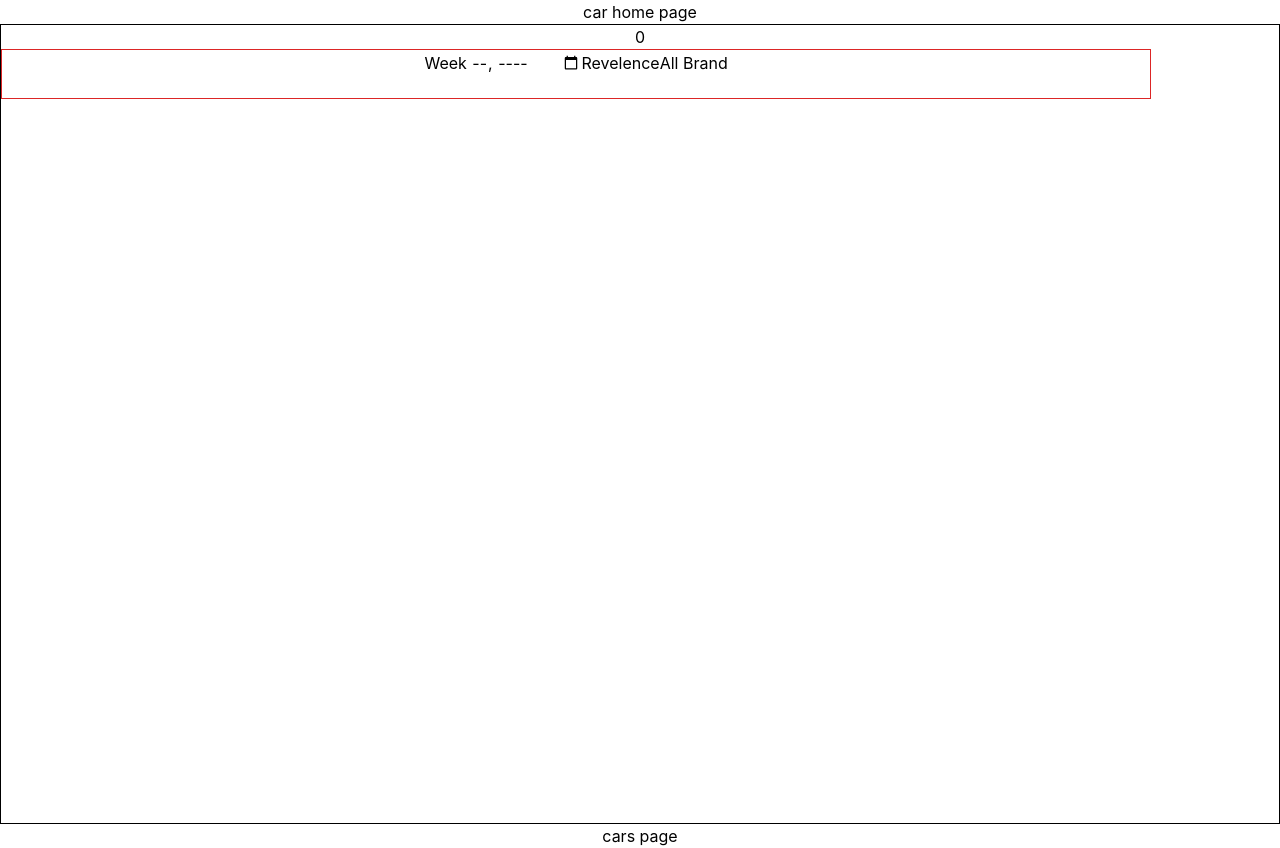
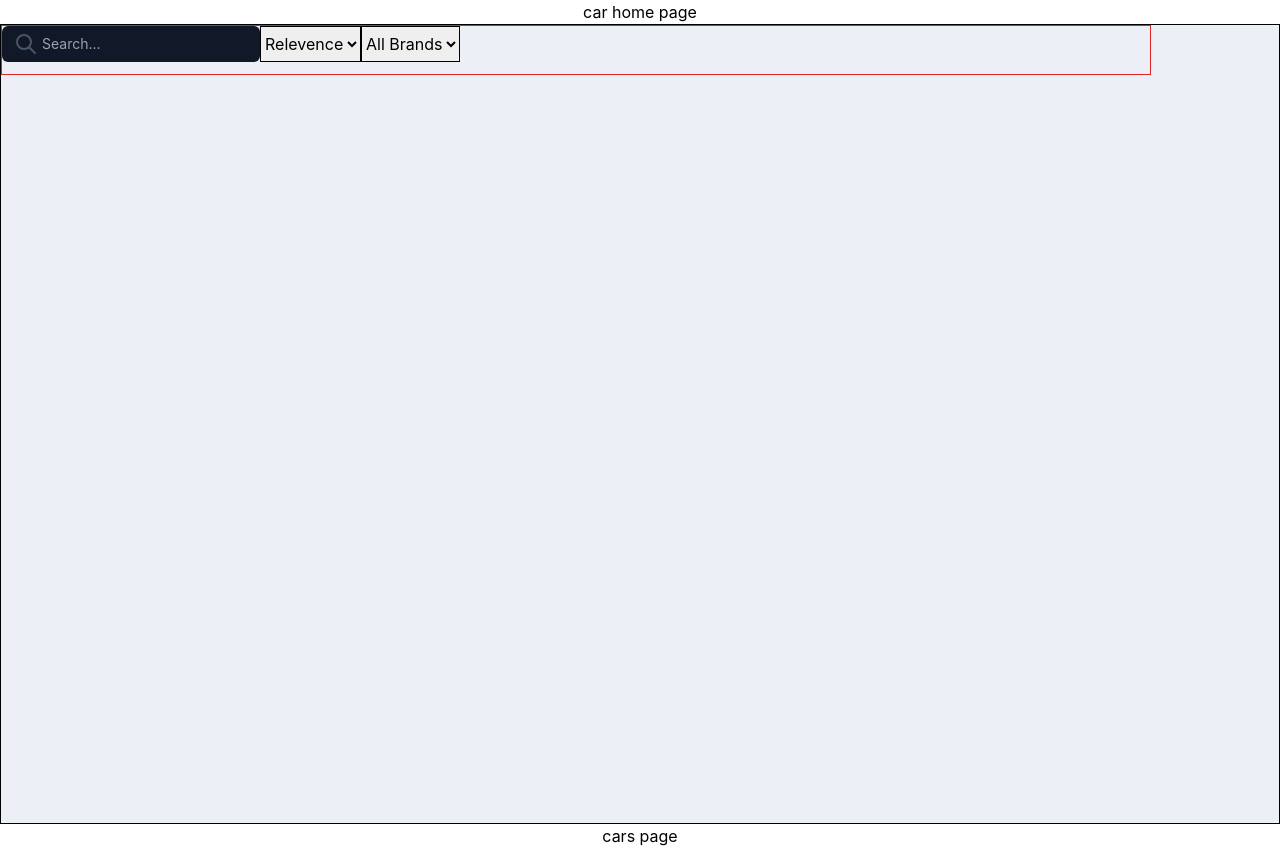
Before and after one commit to Pradyumancoder/Car--search, a React (Create React App) app: page / in a window 1280 px wide. Built offline with nearby package versions, Linux system fonts and the light colour scheme.

Commit message:
navbar-page-created

```diff
--- a/src/components/Car.jsx
+++ b/src/components/Car.jsx
@@ -5,8 +5,8 @@ function Car() {
   return (
     <div>
         <h1>car home page</h1>
-       <div className='h-[800px] w-[100%] border border-black m-auto '>
-        0
+       <div className='h-[800px] w-[100%] border border-black m-auto bg-[#EDEFF6] '>
+
             <div>
                 <Navbar/>
 
--- a/src/components/Navbar.jsx
+++ b/src/components/Navbar.jsx
@@ -3,11 +3,47 @@ import React from 'react'
 function Navbar() {
   return (
     <div>
-       <div className='h-[50px] w-[90%] border border-red-600'>
-        <input type="week" />
-           <button>Revelence</button>
-           <button>All Brand</button>
-       </div>
+      <div className='h-[50px] w-[90%] border border-red-600 bg-[#EDEFF6]'>
+
+        <div className='flex '>
+          <div>
+            <form method="GET">
+              <div class="relative text-gray-600 focus-within:text-gray-400">
+                <span class="absolute inset-y-0 left-0 flex items-center pl-2">
+                  <button type="submit" class="p-1 focus:outline-none focus:shadow-outline">
+                    <svg fill="none" stroke="currentColor" stroke-linecap="round" stroke-linejoin="round" stroke-width="2" viewBox="0 0 24 24" class="w-6 h-6"><path d="M21 21l-6-6m2-5a7 7 0 11-14 0 7 7 0 0114 0z"></path></svg>
+                  </button>
+                </span>
+                <input type="search" name="q" class="py-2 text-sm text-white bg-gray-900 rounded-md pl-10 focus:outline-none focus:bg-white focus:text-gray-900" placeholder="Search..." autocomplete="off" />
+              </div>
+            </form>
+          </div>
+
+
+          <select className='border border-black'>
+            <option value="1">Relevence</option>
+            <option value="2">Two</option>
+            <option value="3">Three</option>
+            <option value="4">Four</option>
+            <option value="5">Five</option>
+            <option value="6">Six</option>
+            <option value="7">Seven</option>
+            <option value="8">Eight</option>
+          </select>
+
+
+          <select className='border border-black'>
+            <option value="1">All Brands</option>
+            <option value="2">Two</option>
+            <option value="3">Three</option>
+            <option value="4">Four</option>
+            <option value="5">Five</option>
+            <option value="6">Six</option>
+            <option value="7">Seven</option>
+            <option value="8">Eight</option>
+          </select>
+        </div>
+      </div>
     </div>
   )
 }
```
